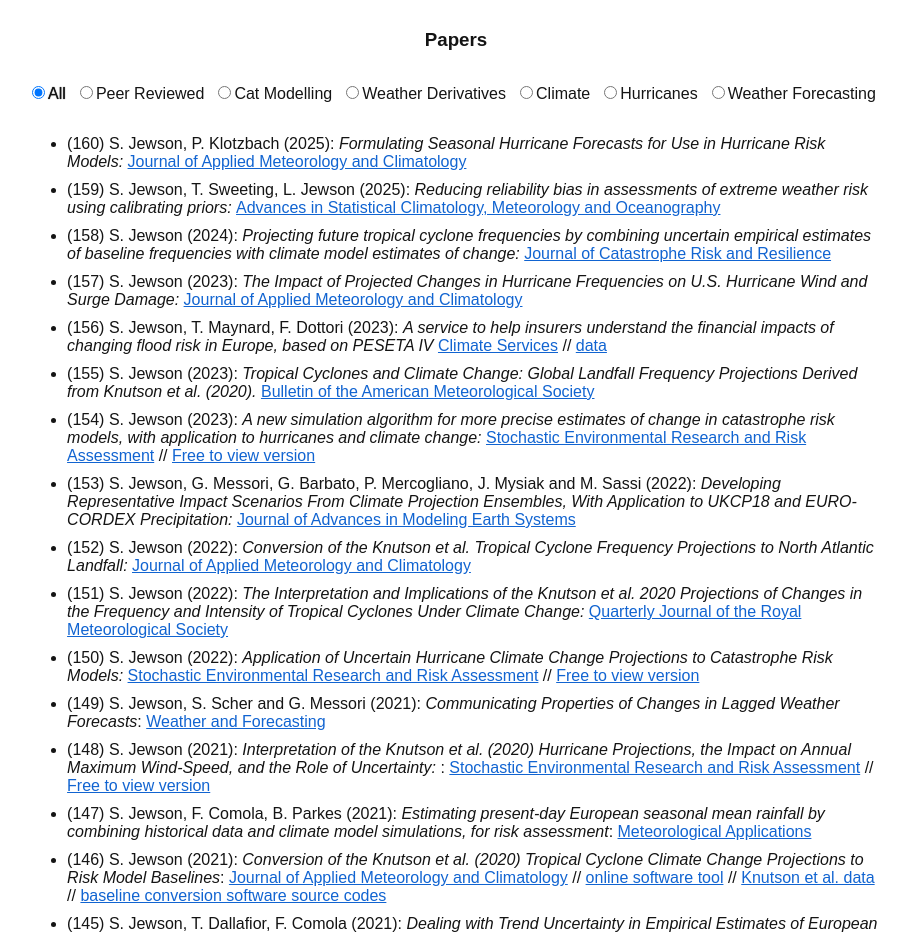
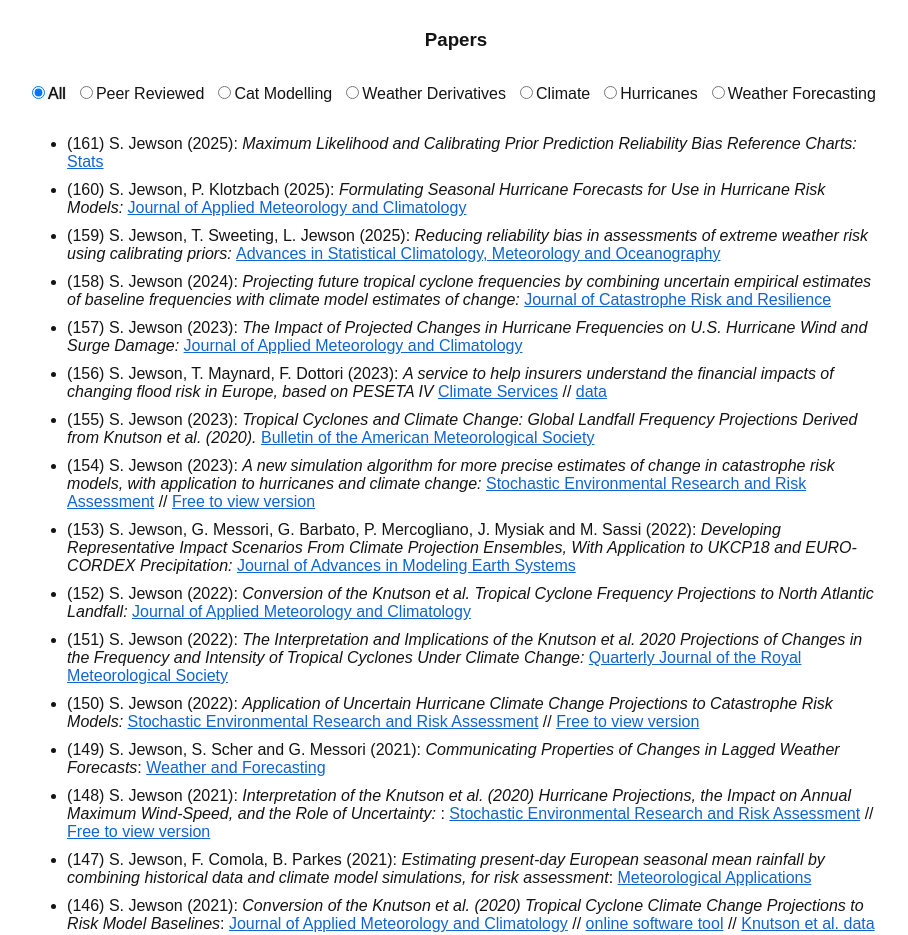
Before and after one commit to stephenjewson/stephenjewson, a plain HTML site: page index.html in a window 1280 px wide. Shown: the part 1480-2415 px from the top of the page, without its empty margins (184-1092 px from the left). Drawn offline with Linux system fonts and the light colour scheme.

Commit message:
adding paper 161

```diff
--- a/index.html
+++ b/index.html
@@ -224,6 +224,8 @@ footer {
 					</form>
 
 					<ul id='papers_list'>
+						<li class="pr cm wd cl">(161) S. Jewson (2025): <cite>Maximum Likelihood and Calibrating Prior Prediction Reliability Bias Reference Charts:
+							</cite><a href=" https://doi.org/10.3390/stats8040109" target="_blank">Stats</a>
 						<li class="pr cm cl hu">(160) S. Jewson, P. Klotzbach (2025): <cite>Formulating Seasonal Hurricane Forecasts for Use in Hurricane Risk Models:
 							</cite><a href="https://doi.org/10.1175/JAMC-D-24-0028.1" target="_blank">Journal of Applied Meteorology and Climatology</a>
 						<li class="pr cm wd cl">(159) S. Jewson, T. Sweeting, L. Jewson (2025): <cite>Reducing reliability bias in assessments of extreme weather risk using calibrating priors:
```
